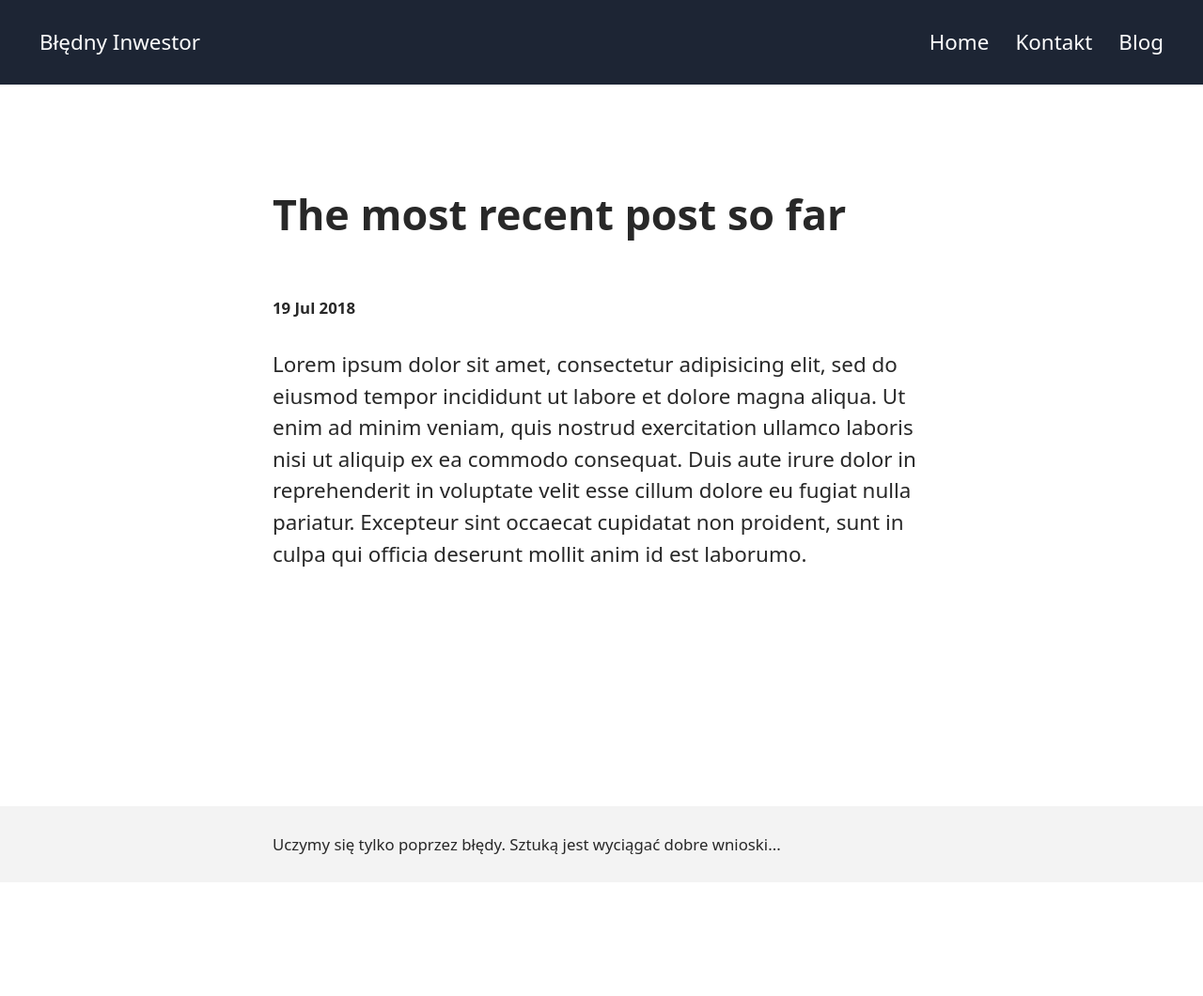
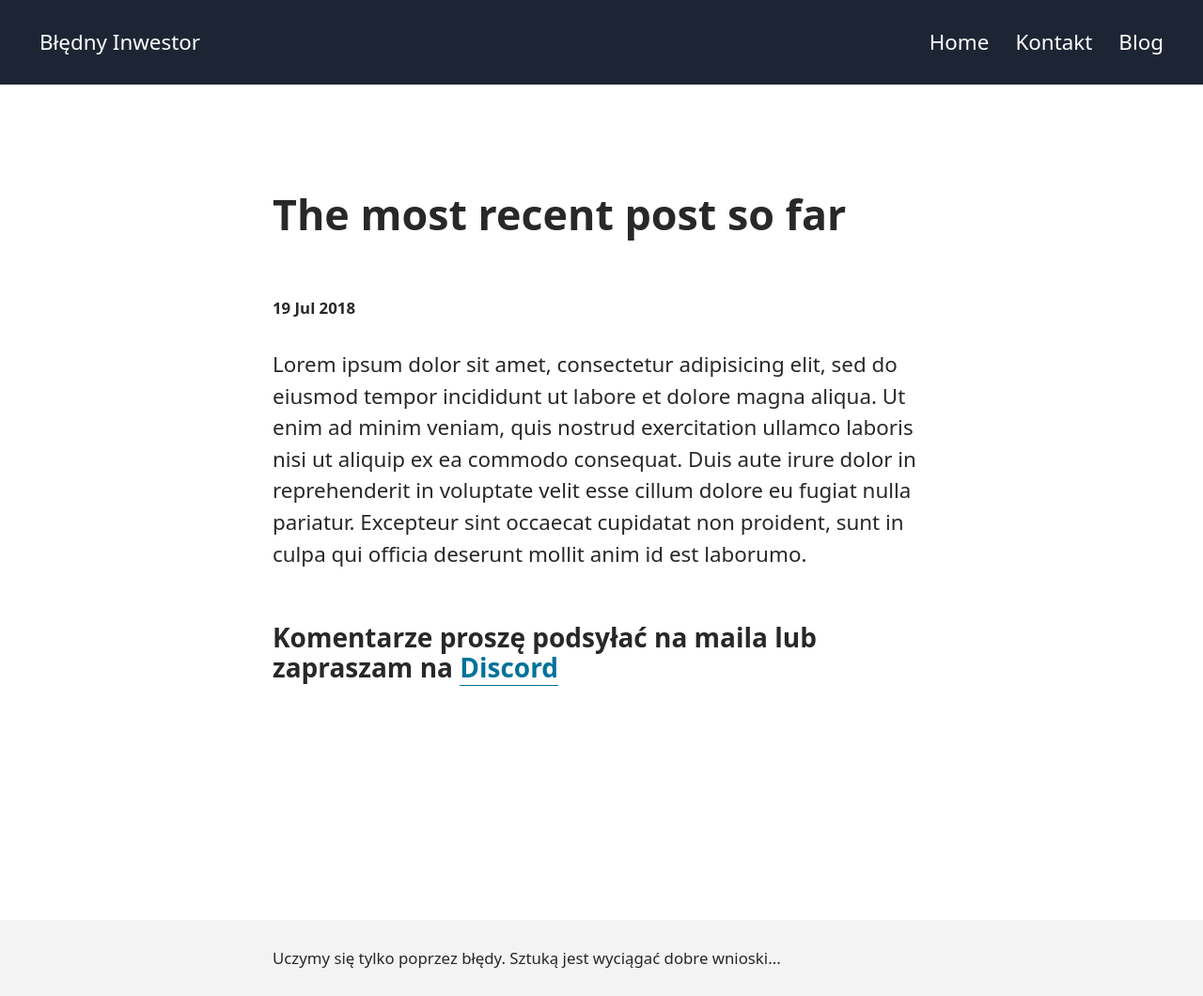
Before and after one commit to catpersec/blednyinwestor-website, a Jekyll site: the page built from resources/2018-07-19-the-most-recent-post-so-far.md, in a window 1280 px wide. Shown: the whole page at 94% size. Built offline with Jekyll 4.4.1, drawn with Linux system fonts in a browser that asks for light colours; a script that is not in the unit is left out; before the commit the page ends 939 px from its top, so only the background shows below that.

Commit message:
Update post.html

```diff
--- a/_layouts/post.html
+++ b/_layouts/post.html
@@ -18,6 +18,8 @@ layout: default
 
 {{ content }}
 
+<h3>Komentarze proszę podsyłać na maila lub zapraszam na <a href="https://discord.gg/mqTGmN">Discord</a></h3>
+
 <nav aria-label="Adjacent Posts">
   <ul>
     {% if page.previous.url %}
```
